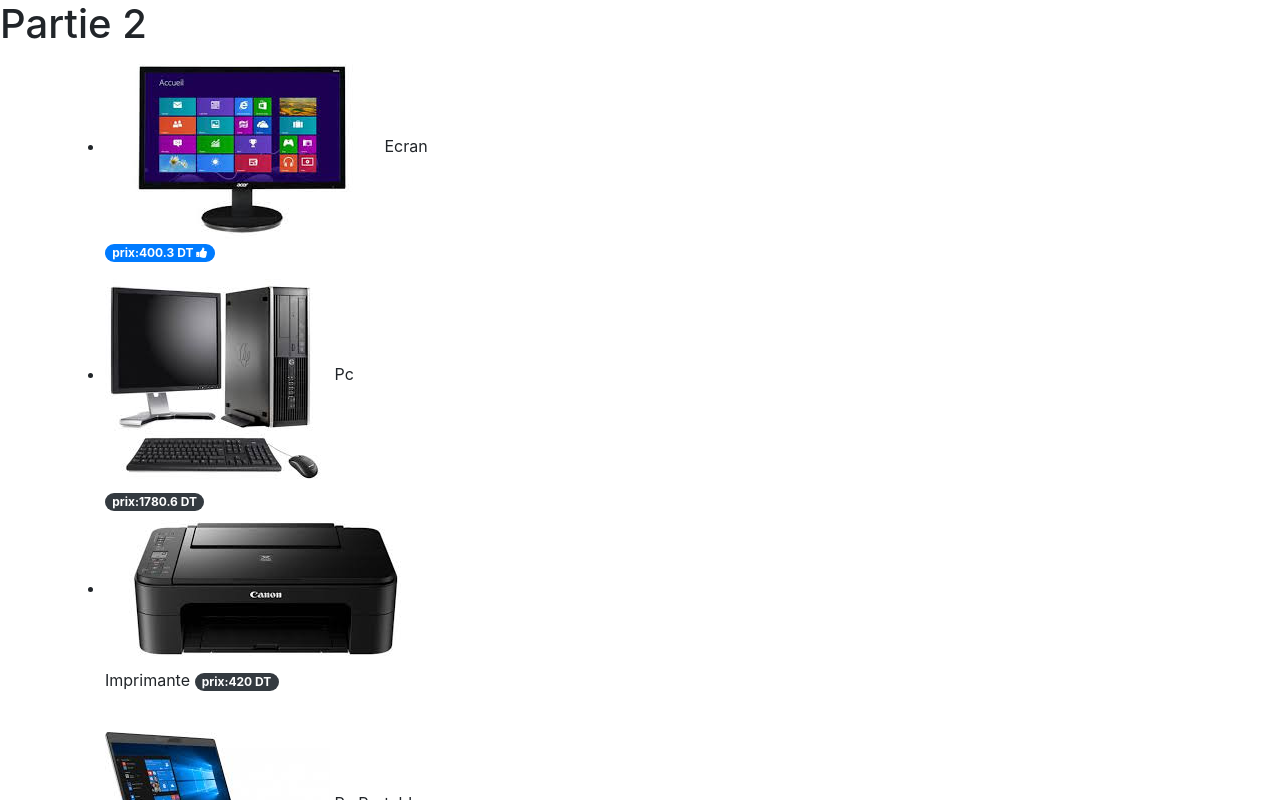
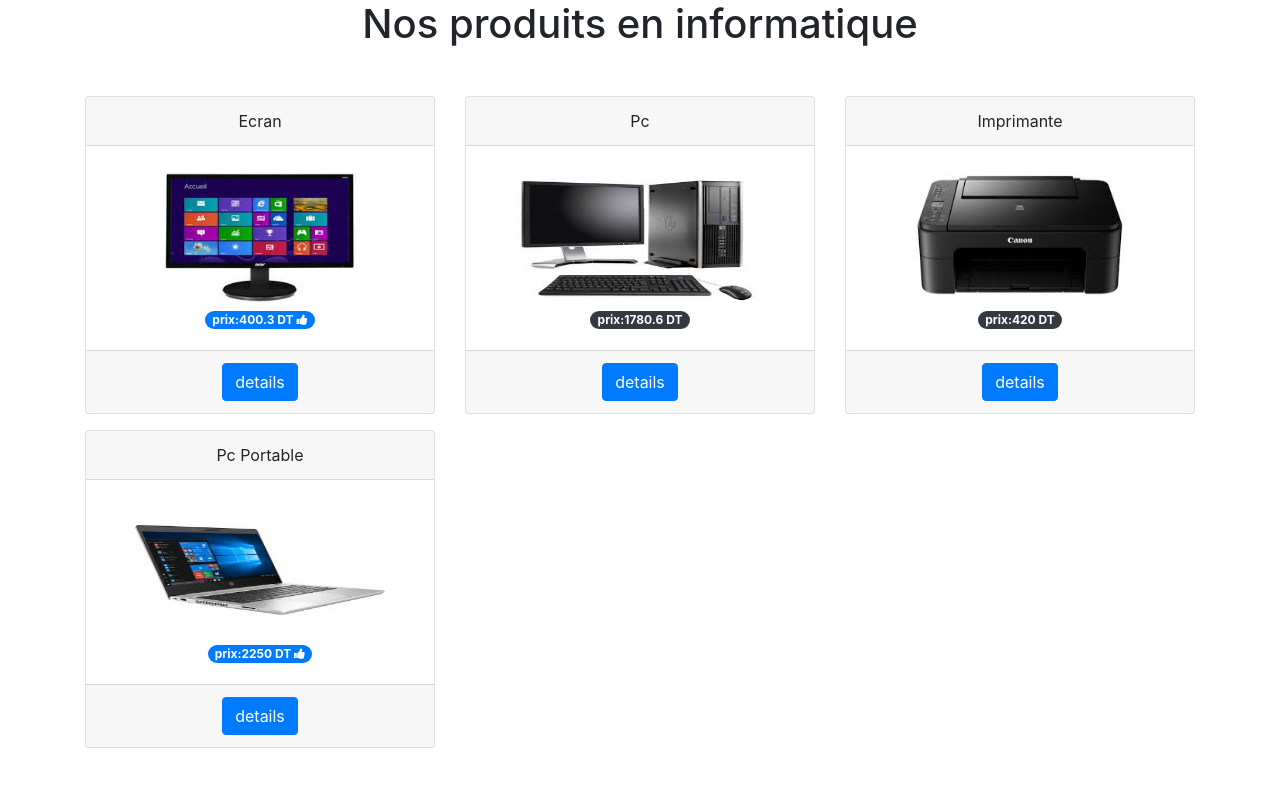
Before and after one commit to wadie19/projetREZGUImedwadie, an Angular app: page / in a window 1280 px wide. Shown: the top 800 px of the page. Built offline with nearby package versions, Linux system fonts and the light colour scheme.

Commit message:
design  Composant materiel modifié

```diff
--- a/src/app/composants/informatique/listmateriel/listmateriel.component.html
+++ b/src/app/composants/informatique/listmateriel/listmateriel.component.html
@@ -1,13 +1,10 @@
-<h1>Partie 2</h1>
-<ul><div class="container">
+<h1 class="text-center">Nos produits en informatique</h1><br>
+<div class="container">
     <div class="row">
-        <div class="col-md-4">
-    <ng-container *ngFor="let pers of materiels">
-    <div *ngIf="pers.quantite>0">
-        <wad-materiel [materiel]="pers"></wad-materiel>
+        <ng-container *ngFor="let pers of materiels">
+            <div class="col-4 pt-3" *ngIf="pers.quantite>0">
+                <wad-materiel [materiel]="pers"></wad-materiel>
+            </div>
+            </ng-container>
     </div>
-    </ng-container>
 </div>
-    </div>
-    </div>
-</ul>
--- a/src/app/composants/informatique/materiel/materiel.component.css
+++ b/src/app/composants/informatique/materiel/materiel.component.css
@@ -0,0 +1 @@
+img{height: 140px;width: 250px;}
--- a/src/app/composants/informatique/materiel/materiel.component.html
+++ b/src/app/composants/informatique/materiel/materiel.component.html
@@ -1,10 +1,17 @@
-<li>
-    <img src="{{p.photo}}"/>
-     {{p.libelle|titlecase}}
-    <span class="badge badge-pill"
+<div class="card text-center">
+    <div class="card-header">
+        {{p.libelle|titlecase}}
+    </div>
+    <div class="card-body">
+        <img src="{{p.photo}}"/>
+        <span class="badge badge-pill"
         [ngClass]="{'badge-primary':p.hautGamme,
         'badge-dark':!p.hautGamme}">
-    prix:{{p.prix}} DT
-    <span [ngClass]="{'fa fa-thumbs-up':p.hautGamme}"></span>
-    </span>
-</li>
+        prix:{{p.prix}} DT
+        <span [ngClass]="{'fa fa-thumbs-up':p.hautGamme}"></span>
+        </span>
+    </div>
+    <div class="card-footer text-muted">
+        <button type="button" class="btn btn-primary">details</button>
+    </div>
+</div>
```
